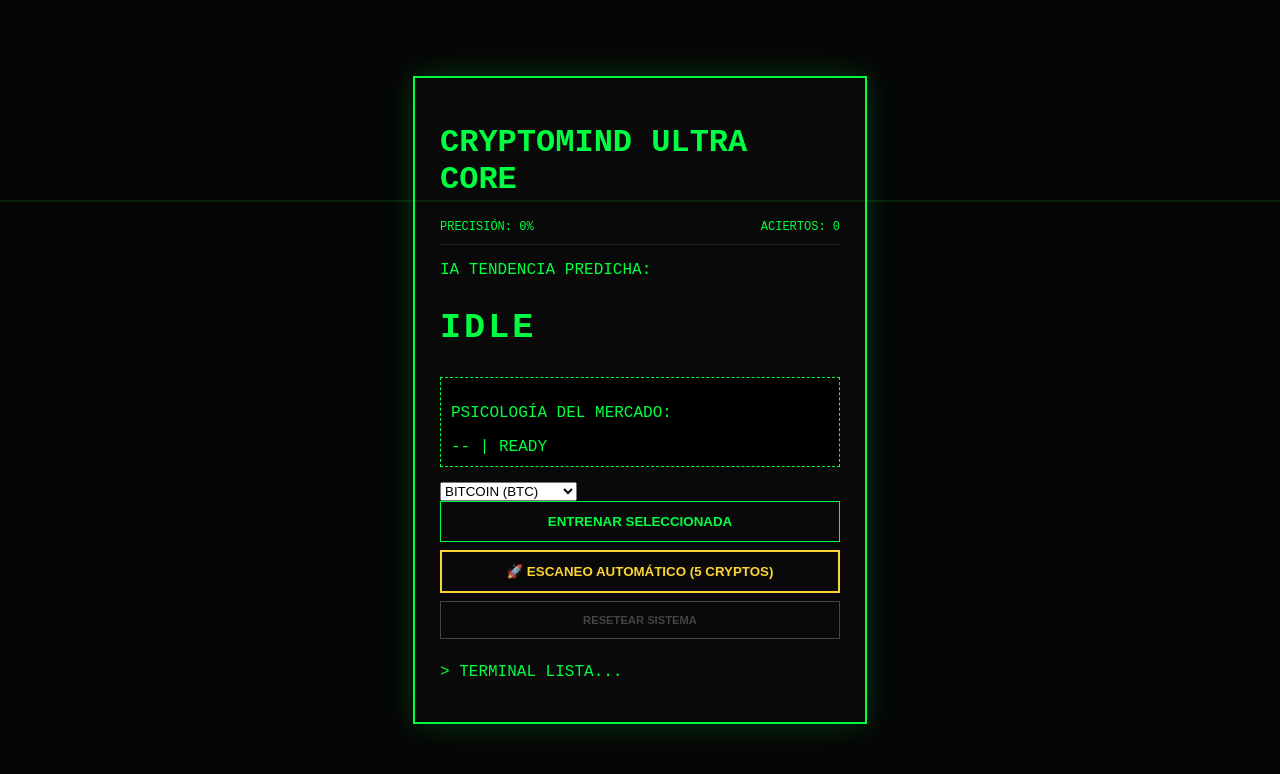
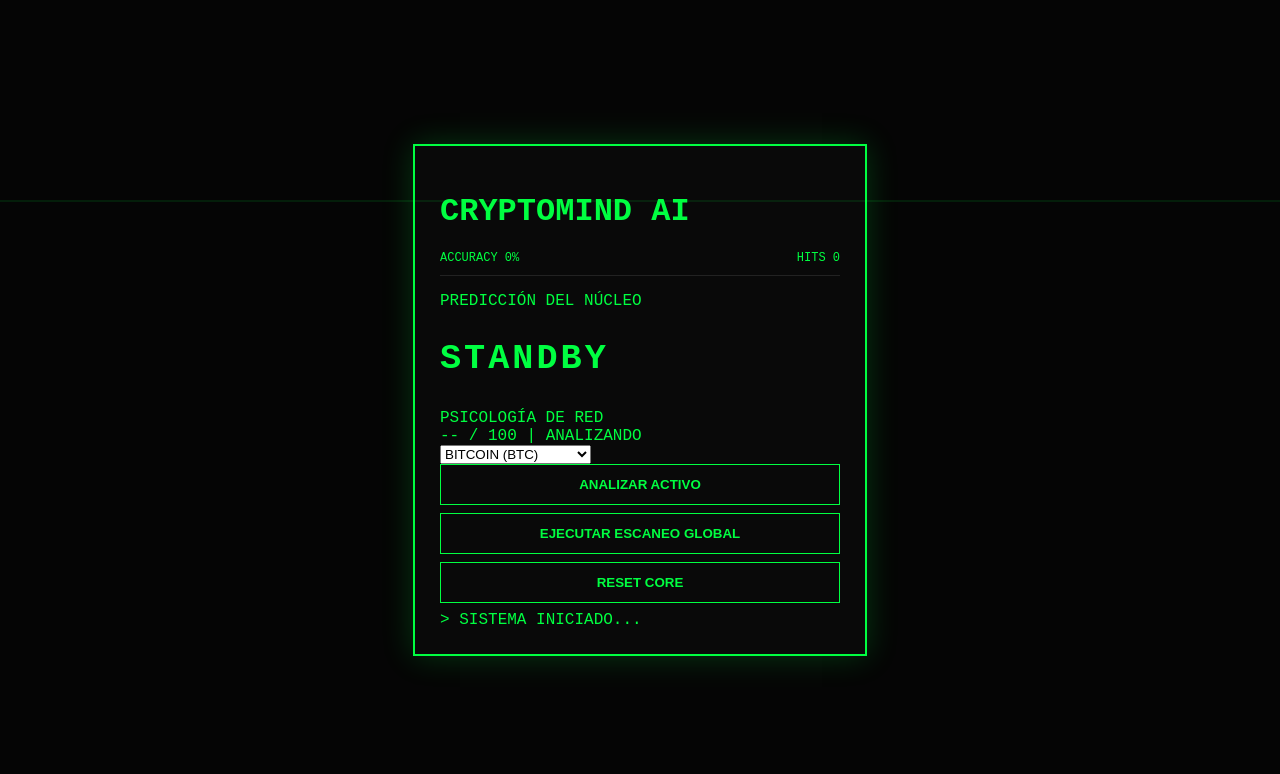
Before and after one commit to Dentalmovil/Crypto-Mind-AI, a plain HTML site: page index.html in a window 1280 px wide. Drawn offline with Linux system fonts and the light colour scheme.

Commit message:
Actualizar index.html

```diff
--- a/index.html
+++ b/index.html
@@ -3,57 +3,89 @@
 <head>
     <meta charset="UTF-8">
     <meta name="viewport" content="width=device-width, initial-scale=1.0">
-    <title>CryptoMind AI - Ultra Core</title>
+    <title>CryptoMind AI - HyperCore</title>
     <link rel="stylesheet" href="style.css">
     <script src="https://unpkg.com/brain.js"></script>
 </head>
 <body>
+    <div class="grid-overlay"></div>
     <div class="scanline"></div>
+
     <div class="ai-container">
         <header>
-            <h1>CRYPTOMIND <span class="ai-tag">ULTRA CORE</span></h1>
+            <div class="glitch-wrapper">
+                <h1 class="glitch" data-text="CRYPTOMIND AI">CRYPTOMIND AI</h1>
+            </div>
             <div class="stats-bar">
-                <div class="stat-item">PRECISIÓN: <span id="accuracy-pct">0%</span></div>
-                <div class="stat-item">ACIERTOS: <span id="total-hits">0</span></div>
+                <div class="stat-box">
+                    <span class="label">ACCURACY</span>
+                    <span id="accuracy-pct" class="value">0%</span>
+                </div>
+                <div class="stat-box">
+                    <span class="label">HITS</span>
+                    <span id="total-hits" class="value">0</span>
+                </div>
             </div>
         </header>
 
-        <section class="monitor">
-            <div id="auto-summary" class="hidden">
-                <p>--- RESUMEN DE ESCANEO ---</p>
+        <main class="monitor-screen">
+            <div id="risk-alert" class="risk-banner hidden">
+                ⚠️ DETECTADA VOLATILIDAD EXTREMA - PROCEDER CON CAUTELA
+            </div>
+
+            <div id="auto-summary" class="summary-view hidden">
+                <div class="view-header">MARKET SCAN REPORT</div>
                 <div id="summary-list"></div>
             </div>
 
-            <div id="single-display" class="prediction-box">
-                <p>IA TENDENCIA PREDICHA:</p>
-                <h2 id="ai-prediction">IDLE</h2>
+            <div id="single-display" class="prediction-view">
+                <div class="hex-container">
+                    <p class="sub-label">PREDICCIÓN DEL NÚCLEO</p>
+                    <h2 id="ai-prediction">STANDBY</h2>
+                </div>
             </div>
 
-            <div class="sentiment-area">
-                <p>PSICOLOGÍA DEL MERCADO:</p>
-                <div id="sentiment-meter">
-                    <span id="sentiment-value">--</span> | <span id="sentiment-label">READY</span>
+            <div class="sentiment-module">
+                <div class="module-title">PSICOLOGÍA DE RED</div>
+                <div class="meter-bar">
+                    <div id="sentiment-fill" class="fill"></div>
+                </div>
+                <div class="meter-text">
+                    <span id="sentiment-value">--</span> / 100 | <span id="sentiment-label">ANALIZANDO</span>
                 </div>
             </div>
-        </section>
+        </main>
 
-        <section class="controls">
-            <div class="input-group">
+        <footer class="controls-panel">
+            <div class="selector-wrapper">
                 <select id="cryptoTarget">
-                    <option value="bitcoin">BITCOIN (BTC)</option>
-                    <option value="ethereum">ETHEREUM (ETH)</option>
-                    <option value="ripple">XRP (RIPPLE)</option>
-                    <option value="solana">SOLANA (SOL)</option>
-                    <option value="binancecoin">BNB</option>
+                    <optgroup label="Core Assets">
+                        <option value="bitcoin" selected>BITCOIN (BTC)</option>
+                        <option value="ethereum">ETHEREUM (ETH)</option>
+                        <option value="ripple">XRP (RIPPLE)</option>
+                    </optgroup>
+                    <optgroup label="Altcoins & Memes">
+                        <option value="dogecoin">DOGE (DOGE)</option>
+                        <option value="pepe">PEPE (PEPE)</option>
+                        <option value="solana">SOLANA (SOL)</option>
+                        <option value="cardano">CARDANO (ADA)</option>
+                        <option value="litecoin">LITECOIN (LTC)</option>
+                        <option value="chainlink">LINK (CHAINLINK)</option>
+                    </optgroup>
+                    <optgroup label="Stable & Gold">
+                        <option value="pax-gold">PAXG (GOLD)</option>
+                        <option value="usd-coin">USDC (STABLE)</option>
+                        <option value="tether">USDT (TETHER)</option>
+                    </optgroup>
                 </select>
-                <button id="trainBtn">ENTRENAR SELECCIONADA</button>
+                <button id="trainBtn" class="btn-main">ANALIZAR ACTIVO</button>
             </div>
-            <button id="autoScanBtn" class="btn-highlight">🚀 ESCANEO AUTOMÁTICO (5 CRYPTOS)</button>
-            <button id="resetStats" class="btn-secondary">RESETEAR SISTEMA</button>
-        </section>
+            <button id="autoScanBtn" class="btn-scan">EJECUTAR ESCANEO GLOBAL</button>
+            <button id="resetStats" class="btn-reset">RESET CORE</button>
+        </footer>
 
-        <div class="console-log">
-            <p id="log-text">> TERMINAL LISTA...</p>
+        <div class="console">
+            <span class="cursor">></span> <span id="log-text">SISTEMA INICIADO...</span>
         </div>
     </div>
     <script src="app.js"></script>
```
